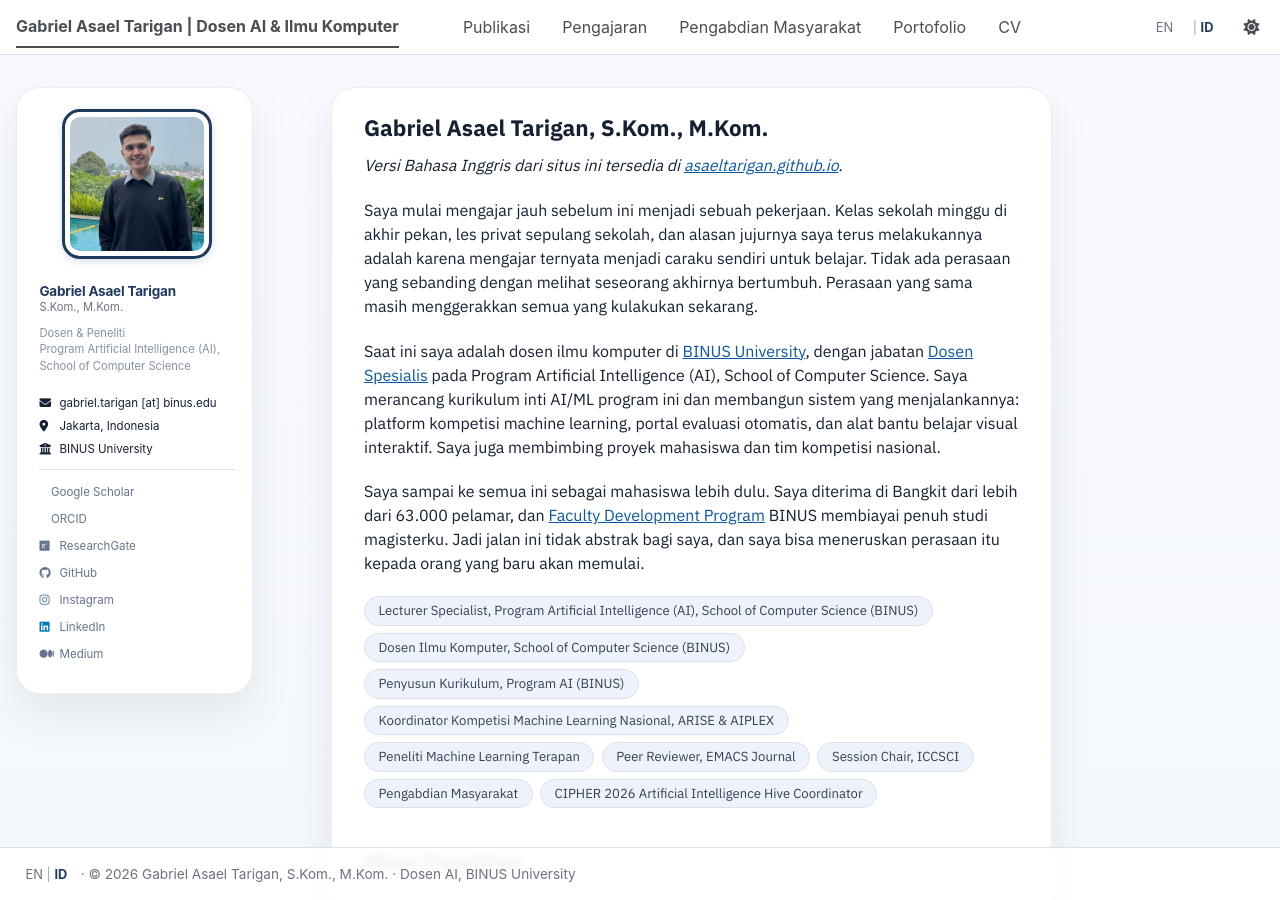
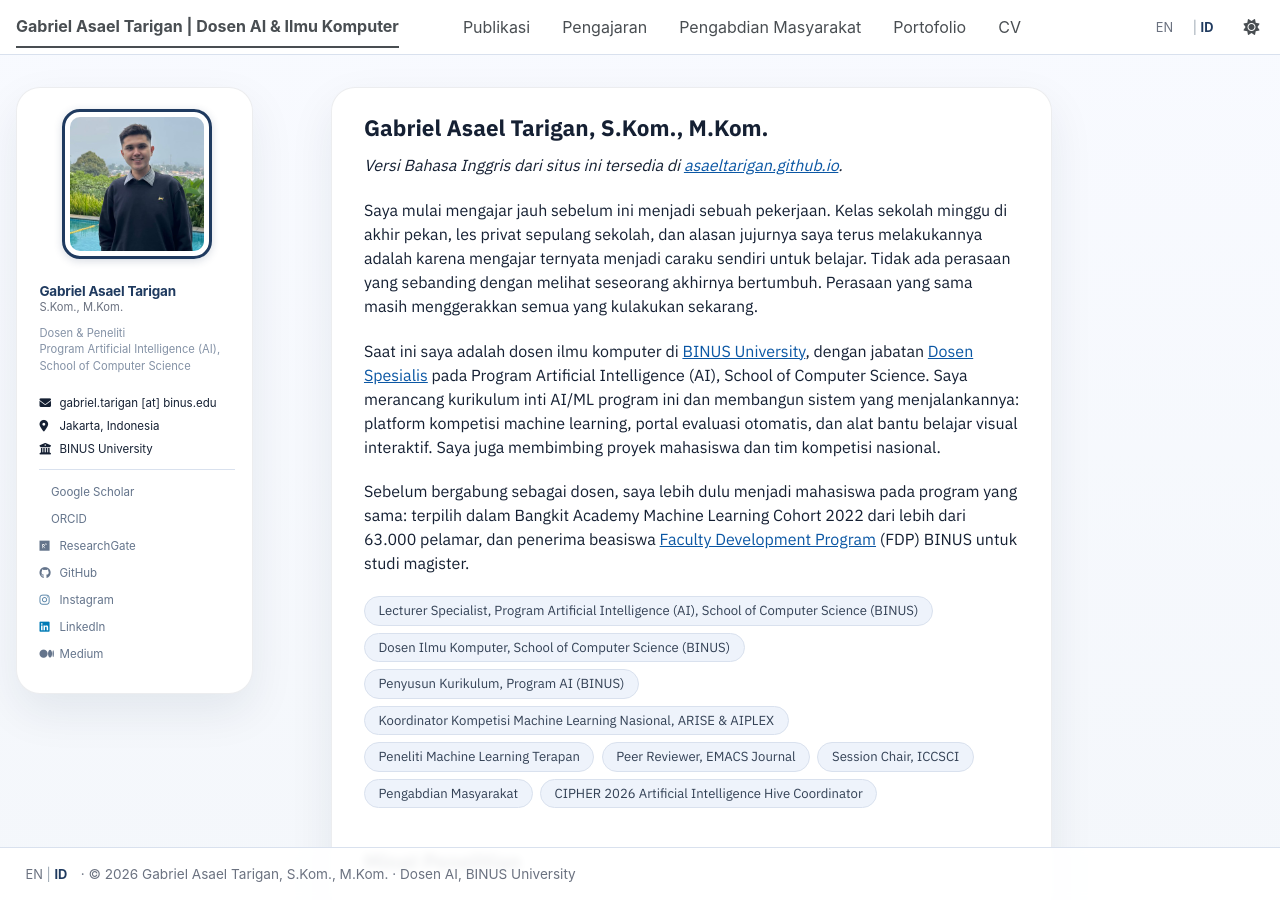
Before and after one commit to asaeltarigan/id, a Jekyll site: the page built from _pages/about.md, in a window 1280 px wide and 900 px high. Built offline with Jekyll 4.4.1, drawn with Linux system fonts in a browser that asks for light colours; a style sheet for code colours, icons or effects is not loaded.

Commit message:
Tentang: tulis ulang paragraf pra-dosen sebagai capaian faktual

```diff
--- a/_pages/about.md
+++ b/_pages/about.md
@@ -15,7 +15,7 @@ Saya mulai mengajar jauh sebelum ini menjadi sebuah pekerjaan. Kelas sekolah min
 
 Saat ini saya adalah dosen ilmu komputer di [BINUS University](https://www.binus.ac.id), dengan jabatan [Dosen Spesialis](https://socs.binus.ac.id/artificial-intelligence/people/gabriel-asael-tarigan-s-kom-m-kom/) pada Program Artificial Intelligence (AI), School of Computer Science. Saya merancang kurikulum inti AI/ML program ini dan membangun sistem yang menjalankannya: platform kompetisi machine learning, portal evaluasi otomatis, dan alat bantu belajar visual interaktif. Saya juga membimbing proyek mahasiswa dan tim kompetisi nasional.
 
-Saya sampai ke semua ini sebagai mahasiswa lebih dulu. Saya diterima di Bangkit dari lebih dari 63.000 pelamar, dan [Faculty Development Program](https://www.binus.ac.id) BINUS membiayai penuh studi magisterku. Jadi jalan ini tidak abstrak bagi saya, dan saya bisa meneruskan perasaan itu kepada orang yang baru akan memulai.
+Sebelum bergabung sebagai dosen, saya lebih dulu menjadi mahasiswa pada program yang sama: terpilih dalam Bangkit Academy Machine Learning Cohort 2022 dari lebih dari 63.000 pelamar, dan penerima beasiswa [Faculty Development Program](https://www.binus.ac.id) (FDP) BINUS untuk studi magister.
 
 <ul class="role-chips">
 <li>Lecturer Specialist, Program Artificial Intelligence (AI), School of Computer Science (BINUS)</li>
```
